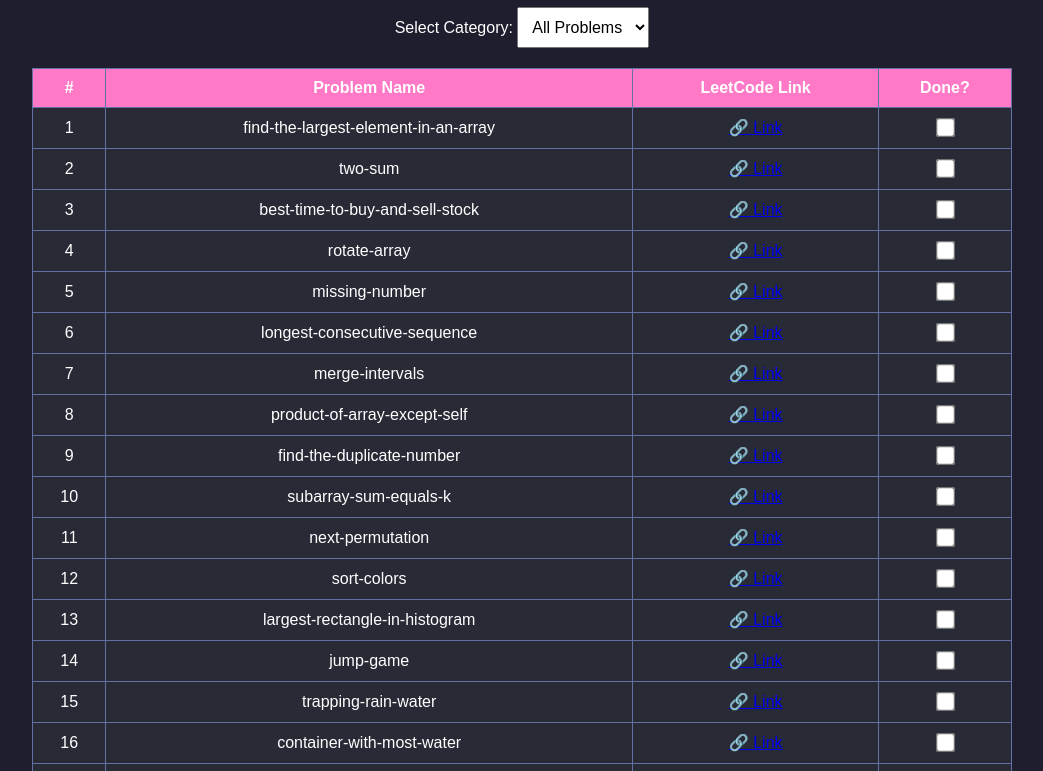
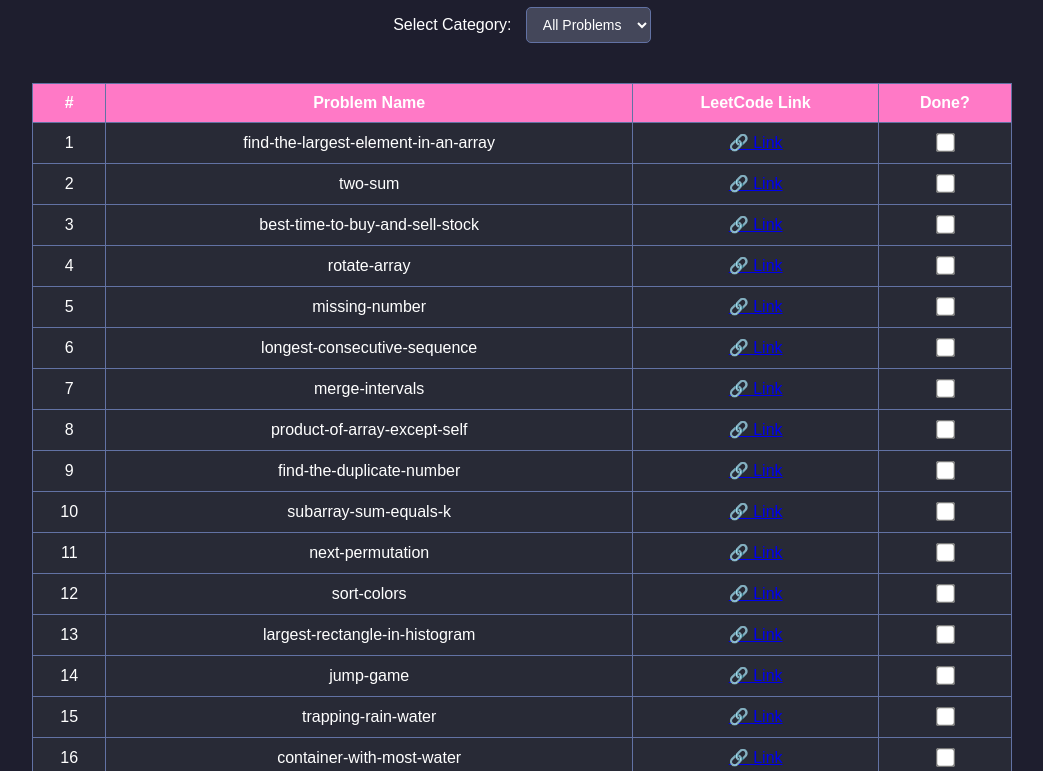
Before and after one commit to Nandiniv1412/leetcode-tracker, a plain HTML site: page index.html in a window 1280 px wide. Shown: the part 102-873 px from the top of the page, without its empty margins (118-1161 px from the left). Drawn offline with Linux system fonts and the light colour scheme.

Commit message:
Add files via upload

```diff
--- a/index.html
+++ b/index.html
@@ -34,9 +34,32 @@
             margin-bottom: 20px;
             font-size: 16px;
             color: black;
+            background-color: #44475a;
+            color: white;
+            border: 1px solid #6272a4;
+            border-radius: 5px;
         }
         .hidden {
             display: none;
+        }
+        .filter-container {
+            margin-bottom: 20px;
+        }
+        .filter-container label {
+            font-size: 16px;
+            margin-right: 10px;
+        }
+        .filter-container select {
+            padding: 8px 12px;
+            font-size: 14px;
+            background-color: #44475a;
+            color: white;
+            border: 1px solid #6272a4;
+            border-radius: 5px;
+            cursor: pointer;
+        }
+        .filter-container select:hover {
+            background-color: #6272a4;
         }
     </style>
     <script>
@@ -63,14 +86,12 @@
 
         function loadProgress() {
             let savedProgress = localStorage.getItem("leetcodeProgress");
-            if (savedProgress) {
-                let progress = JSON.parse(savedProgress);
             let checkboxes = document.querySelectorAll("input[type='checkbox']");
+            let progress = savedProgress ? JSON.parse(savedProgress) : {};
             checkboxes.forEach((checkbox, index) => {
                 checkbox.checked = progress[index] || false;
                 checkbox.addEventListener("change", saveProgress);
             });
-            }
         }
 
         document.addEventListener("DOMContentLoaded", loadProgress);
@@ -78,12 +99,14 @@
 </head>
 <body>
     <h1>✅ LeetCode Problem Tracker</h1>
+    <div class="filter-container">
         <label for="categorySelect">Select Category:</label>
         <select id="categorySelect" onchange="filterTable()">
             <option value="All">All Problems</option>
             <option value="Array">Array</option>
             <option value="Math">Math</option>
         </select>
+    </div>
 
     <table>
         <tr>
```
Lines whose indentation alone changed are shown as unchanged.
